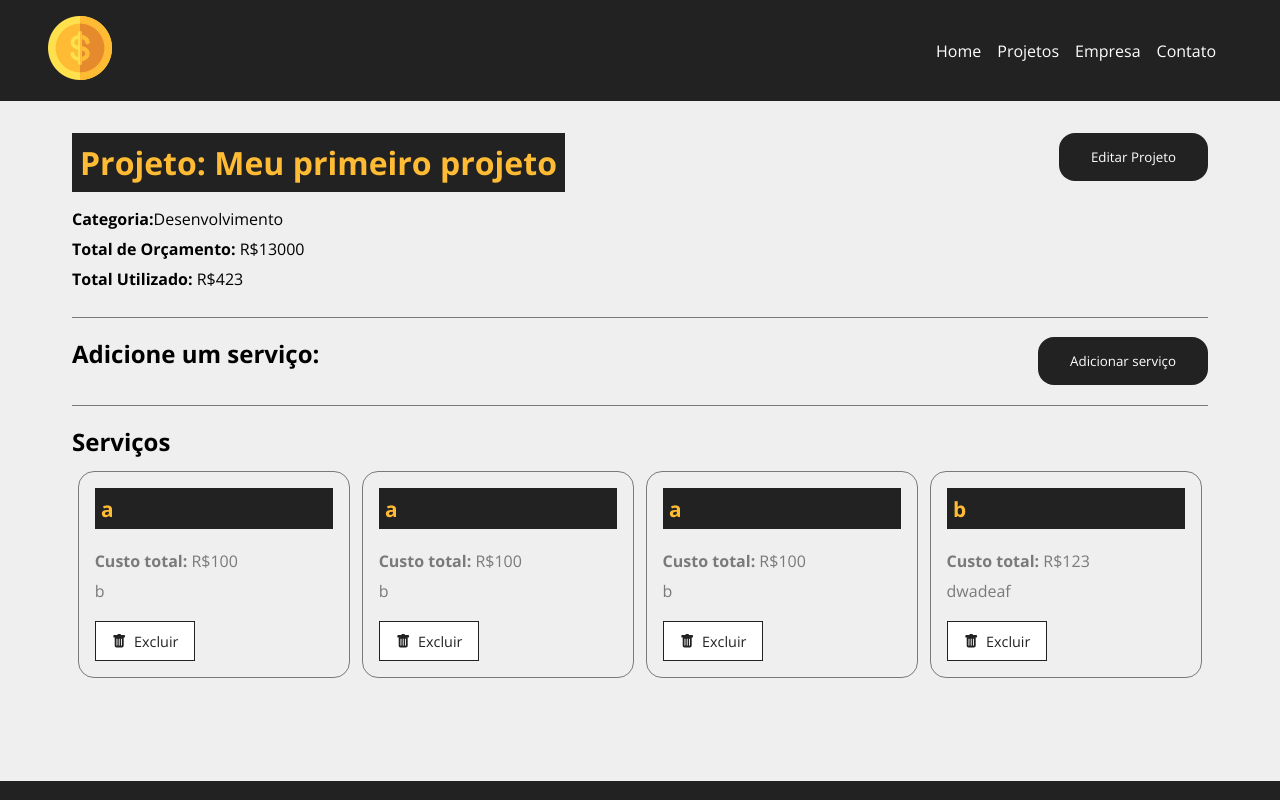
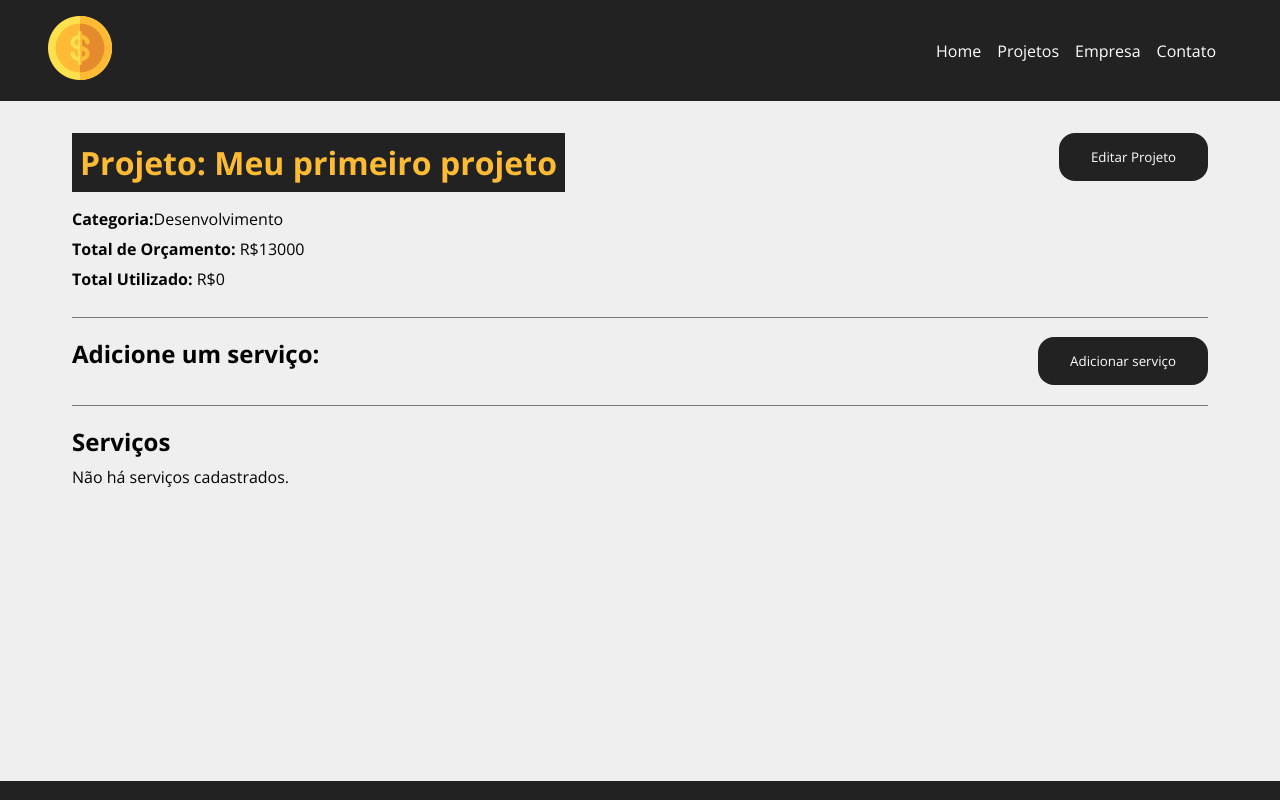
Before and after one commit to RafaelHDSV/Costs, a React (Create React App) app: page /project/1 in a window 1280 px wide. Shown: the top 800 px of the page. Built offline with nearby package versions, Linux system fonts and the light colour scheme; data requests are answered from the project's data file; the HTML template or start-up script is replaced by a standard one.

Commit message:
Adding service form

```diff
--- a/db.json
+++ b/db.json
@@ -7,33 +7,8 @@
         "id": "2",
         "name": "Desenvolvimento"
       },
-      "cost": 423,
-      "services": [
-        {
-          "name": "a",
-          "cost": "100",
-          "description": "b",
-          "id": "2e4b8969-528f-4d15-9d13-5a532d9e040c"
-        },
-        {
-          "name": "a",
-          "cost": "100",
-          "description": "b",
-          "id": "2e4b8969-528f-4d15-9d13-5a532d9e040c"
-        },
-        {
-          "name": "a",
-          "cost": "100",
-          "description": "b",
-          "id": "2e4b8969-528f-4d15-9d13-5a532d9e040c"
-        },
-        {
-          "name": "b",
-          "cost": "123",
-          "description": "dwadeaf",
-          "id": "5fea77d4-9224-44fa-97c9-0838951b2955"
-        }
-      ],
+      "cost": 0,
+      "services": [],
       "id": 1
     },
     {
--- a/src/components/pages/Project.js
+++ b/src/components/pages/Project.js
@@ -95,10 +95,12 @@ const Project = () => {
     }
 
     function removeService(id, cost) {
-        const servicesUpdate = project.service.filter((service) => service.id !== id)
+        setMessage('')
+
+        const servicesUpdated = project.services.filter((service) => service.id !== id)
 
         const projectUpdated = project
-        projectUpdated.services = servicesUpdate
+        projectUpdated.services = servicesUpdated
         projectUpdated.cost = parseFloat(projectUpdated.cost) - parseFloat(cost)
 
         fetch(`http://localhost:5000/projects/${projectUpdated.id}`, {
@@ -106,11 +108,14 @@ const Project = () => {
             headers: {
                 'Content-type': 'application/json'
             },
-            body: JSON.stringify(project)
+            body: JSON.stringify(projectUpdated),
         })
             .then((resp) => resp.json())
             .then((data) => {
                 setProject(projectUpdated)
+                setServices(servicesUpdated)
+                setMessage('Serviço removido com sucesso!')
+                setType('sucess')
             })
             .catch((err) => console.log(err))
     }
```
